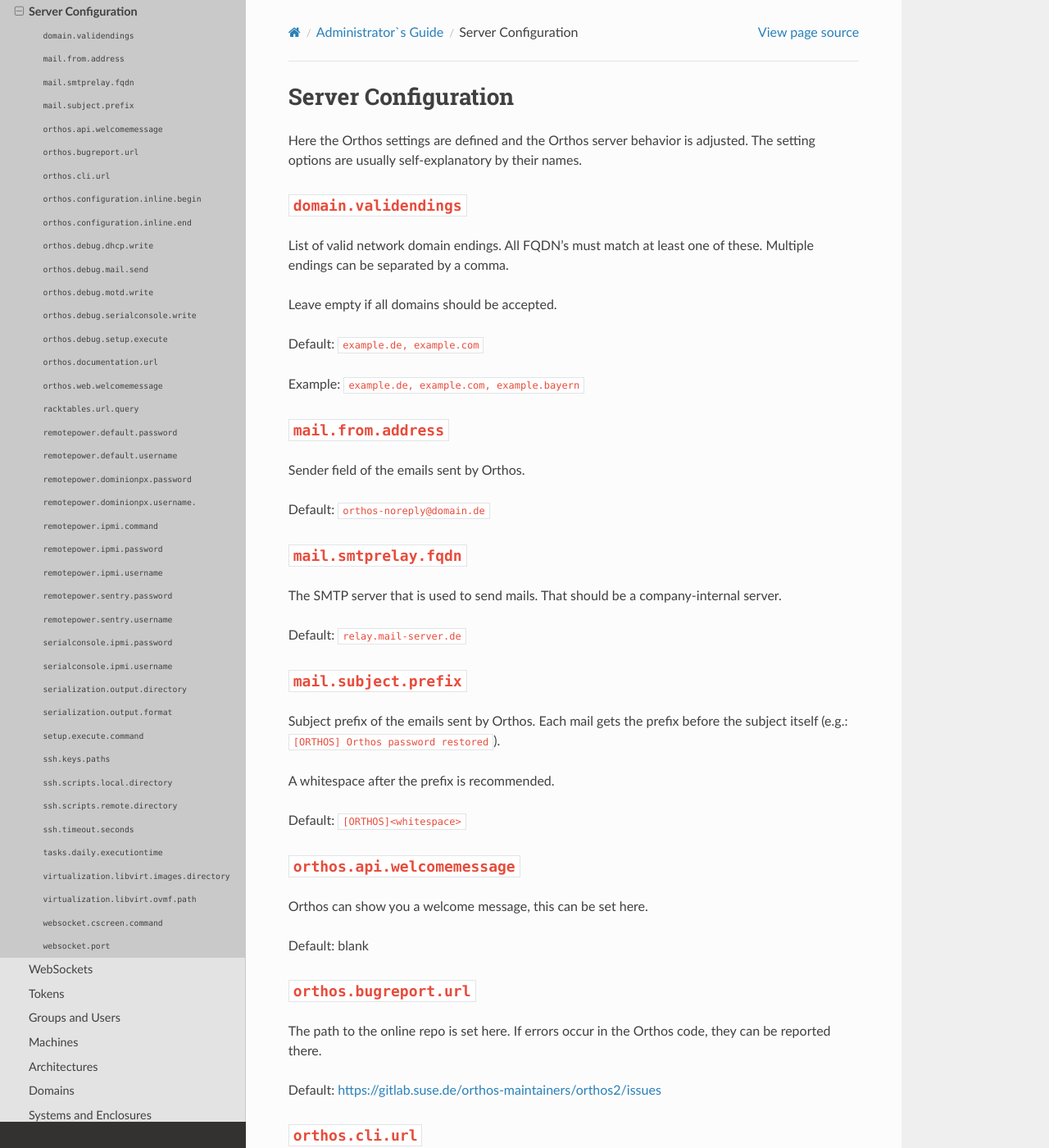
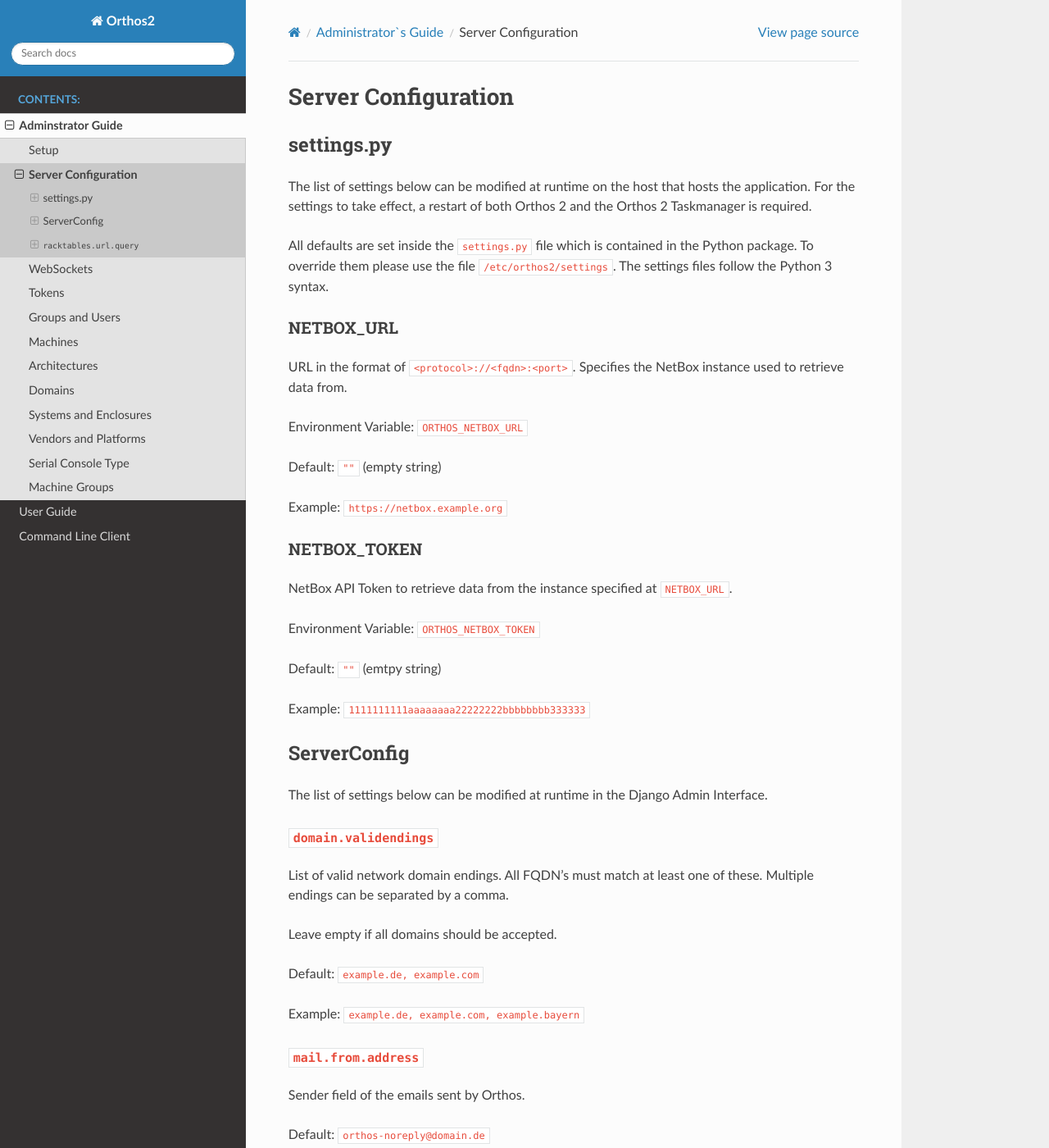
Before and after one commit to openSUSE/orthos2, a Sphinx documentation site: the page built from docs/adminguide/server_configuration.rst, in a window 1280 px wide and 1400 px high. Shown: the whole window at 82% size. Built offline with Sphinx 7.4.7 and the Read the Docs theme 3.1.0, drawn with Linux system fonts in a browser that asks for light colours; some of the changed text lies outside the part shown.

Commit message:
Settings: Add Netbox URL and Token
Co-authored-by: Marvin Friedrich <marvin.friedrich@suse.com>

```diff
--- a/docs/adminguide/server_configuration.rst
+++ b/docs/adminguide/server_configuration.rst
@@ -2,11 +2,44 @@
 Server Configuration
 ********************
 
-Here the Orthos settings are defined and the Orthos server behavior is adjusted. The setting options are usually
-self-explanatory by their names.
+settings.py
+###########
+
+The list of settings below can be modified at runtime on the host that hosts the application.
+For the settings to take effect, a restart of both Orthos 2 and the Orthos 2 Taskmanager is required.
+
+All defaults are set inside the ``settings.py`` file which is contained in the Python package.
+To override them please use the file ``/etc/orthos2/settings``. The settings files follow the Python 3 syntax.
+
+NETBOX_URL
+==========
+
+URL in the format of ``<protocol>://<fqdn>:<port>``. Specifies the NetBox instance used to retrieve data from.
+
+Environment Variable: ``ORTHOS_NETBOX_URL``
+
+Default: ``""`` (empty string)
+
+Example: ``https://netbox.example.org``
+
+NETBOX_TOKEN
+============
+
+NetBox API Token to retrieve data from the instance specified at ``NETBOX_URL``.
+
+Environment Variable: ``ORTHOS_NETBOX_TOKEN``
+
+Default: ``""`` (emtpy string)
+
+Example: ``1111111111aaaaaaaa22222222bbbbbbbb333333``
+
+ServerConfig
+############
+
+The list of settings below can be modified at runtime in the Django Admin Interface.
 
 ``domain.validendings``
-#######################
+=======================
 
 List of valid network domain endings. All FQDN's must match at least one of these.
 Multiple endings can be separated by a comma.
@@ -18,21 +51,21 @@
 Example: ``example.de, example.com, example.bayern``
 
 ``mail.from.address``
-#####################
+=====================
 
 Sender field of the emails sent by Orthos.
 
 Default: ``orthos-noreply@domain.de``
 
 ``mail.smtprelay.fqdn``
-#######################
+=======================
 
 The SMTP server that is used to send mails. That should be a company-internal server.
 
 Default: ``relay.mail-server.de``
 
 ``mail.subject.prefix``
-#######################
+=======================
 
 Subject prefix of the emails sent by Orthos. Each mail gets the prefix before the subject itself (e.g.:
 ``[ORTHOS] Orthos password restored``).
@@ -42,74 +75,74 @@
 Default: ``[ORTHOS]<whitespace>``
 
 ``orthos.api.welcomemessage``
-#############################
+=============================
 
 Orthos can show you a welcome message, this can be set here.
 
 Default: blank
 
 ``orthos.bugreport.url``
-########################
+========================
 
 The path to the online repo is set here. If errors occur in the Orthos code, they can be reported there.
 
 Default: https://gitlab.suse.de/orthos-maintainers/orthos2/issues
 
 ``orthos.cli.url``
-##################
+==================
 
 The path to the Orthos command line interface.
 
 Default: https://build.suse.de/package/show/Devel:Archteam:Orthos/orthos-cli
 
 ``orthos.configuration.inline.begin``
-#####################################
+=====================================
 
 It marks the beginning of a code inserted from Orthos configuration into a configuration files.
 
-Example: # — BEGIN ORTHOS SECTION --
+Example: = — BEGIN ORTHOS SECTION --
 
 ``orthos.configuration.inline.end``
-###################################
+===================================
 
 It marks the ending of a code inserted from Orthos configuration into a configuration files.
 
-Example: # — END ORTHOS SECTION --
+Example: = — END ORTHOS SECTION --
 
 ``orthos.debug.dhcp.write``
-###########################
+===========================
 
 Here the writing of the DHCP configuration can be activated or deactivated.
 
 ``orthos.debug.mail.send``
-##########################
+==========================
 
 Here you can activate or deactivate the writing of Orthos Info E-Mails.
 
 ``orthos.debug.motd.write``
-###########################
+===========================
 
 Here you can activate or deactivate that Orthos the motto of the day when installing a machine.
 
 ``orthos.debug.serialconsole.write``
-####################################
+====================================
 
 Here the writing of a cscsreen configuration file on the screen server can be activated or deactivated via Orthos.
 
 ``orthos.debug.setup.execute``
-##############################
+==============================
 
 Here you can activate or deactivate the writing of the machine installation files via Orthos.
 
 ``orthos.documentation.url``
-############################
+============================
 
 The path to the Orthos documentation.
 
 Default: https://gitlab.suse.de/orthos-maintainers/orthos2/tree/development/docs
 
 ``orthos.web.welcomemessage``
-#############################
+=============================
 
 Here you can enter the Orthos welcome message.
 
@@ -123,80 +156,80 @@
 Default: ``https://orthos.arch.suse.de/cgi-bin/get_location_from_racktables.pl?orthos_id#{{ id }}``
 
 ``remotepower.default.password``
-################################
+================================
 
 Default password for remote power access.
 
 ``remotepower.default.username``
-################################
+================================
 
 Default user for remote power access.
 
 ``remotepower.dominionpx.password``
-###################################
+===================================
 
 Password for remote Power Distribution Unit(Dominion PX) access.
 
 Default: xxxxxxx
 
 ``remotepower.dominionpx.username.``
-####################################
+====================================
 
 User for remote Power Distribution Unit(Dominion PX) access.
 
 Default: orthos
 
 ``remotepower.ipmi.command``
-############################
+============================
 
 Path and command to power cycle over baseboard management controller (ipmitool).
 
 Default: ``/usr/bin/ipmitool -I lanplus -H {{ machine.bmc.fqdn }} -U {{ ipmi.user }} -P {{ ipmi.password }} power {{ action }}``
 
 ``remotepower.ipmi.password``
-#############################
+=============================
 
 Password for remote power access over baseboard management controller.
 
 Default: xxxxxxx
 
 ``remotepower.ipmi.username``
-#############################
+=============================
 
 User for remote power access over baseboard management controller.
 
 Default: oroot
 
 ``remotepower.sentry.password``
-###############################
+===============================
 
 Password for remote Remote Power Manager(sentry) access.
 
 Default: xxxxxxx
 
 ``remotepower.sentry.username``
-###############################
+===============================
 
 User for remote Remote Power Manager(sentry) access.
 
 Default: orthos
 
 ``serialconsole.ipmi.password``
-###############################
+===============================
 
 Password for serial over LAN(SOL) over the baseboard management controller.
 
 Default: xxxxxxx
 
 ``serialconsole.ipmi.username``
-###############################
+===============================
 
 User for serial over LAN(SOL) over the baseboard management controller.
 
 Default: oroot
 
 ``serialization.output.directory``
-##################################
+==================================
 
 Local directory where the machine object copies are stored after deleting a machine
 (see [Machines](./adminguide/machine.md) for more information).
@@ -206,7 +239,7 @@
 Example: ``/usr/share/grave``
 
 ``serialization.output.format``
-###############################
+===============================
 
 Data format for the machine object copies after deleting a machine. Valid formats
 are ``json`` and ``yaml`` (see :ref:`machines` for more information).
@@ -216,14 +249,14 @@
 Example: ``yaml``
 
 ``setup.execute.command``
-#########################
+=========================
 
 Here you can store a script that executes Orthos during installation.
 
 Example: /srv/tftpboot/grub2/scripts/setup.py --mac {{ machine.mac_address }} --fqdn {{ machine.fqdn }} --arch {{ machine.architecture.name }} --default {{ choice }} --kernel-options "{{ machine.kernel_options }}" {% if machine.serialconsole %}--serial-console true --serial-baud {{ machine.serialconsole.baud_rate }} --serial-line {{ machine.serialconsole.kernel_device }}{% else %}--serial-console false{% endif %}
 
 ``ssh.keys.paths``
-##################
+==================
 
 File path(s) to private SSH keys. Multiple paths can be separated by a comma.
 In production mode (running e.g on Apache webserver), absolute paths should be used.
@@ -234,49 +267,49 @@
 Example: ``/root/.ssh/id_rsa_cobbler_server, /root/.ssh/id_rsa_sconsole``
 
 ``ssh.scripts.local.directory``
-###############################
+===============================
 
 Local directory holding scripts determined for remote execution (e.g. for machine checks).
 
 Default: ``./scripts``
 
 ``ssh.scripts.remote.directory``
-################################
+================================
 
 Remote directory where scripts get copied before they get run on the remote system.
 
 Default: ``/tmp/orthos-scripts``
 
 ``ssh.timeout.seconds``
-#######################
+=======================
 
 Set the SSH connecting timeout (in seconds).
 
 Default: ``10``
 
 ``tasks.daily.executiontime``
-#############################
+=============================
 
 Time at which the daily tasks are started. Must be in 24h format.
 
 Default: ``00:00``
 
 ``virtualization.libvirt.images.directory``
-###########################################
+===========================================
 
 Here stores Orthos the images for the virtual machines.
 
 Default: /mounts/users-space/archteam/orthos-vm-images
 
 ``virtualization.libvirt.ovmf.path``
-####################################
+====================================
 
 Here is the path for the KVM Support UEFI Binary defined.
 
 Default: usr/share/qemu/ovmf-x86_64-opensuse.bin
 
 ``websocket.cscreen.command``
-#############################
+=============================
 
 Local command which gets executed when a serial console gets requested. The service appends the hostname to the command
 (e.g. ``/usr/bin/screen host``). The command can be anything returning a terminal (see :ref:`websockets` for more
@@ -286,7 +319,7 @@
 Default: ``/usr/bin/screen``
 
 ``websocket.port``
-##################
+==================
 
 The port on which the WebSocket service is listening (see :ref:`websockets`) for more information).
 
```
Also changed, not shown: 2 other files.
